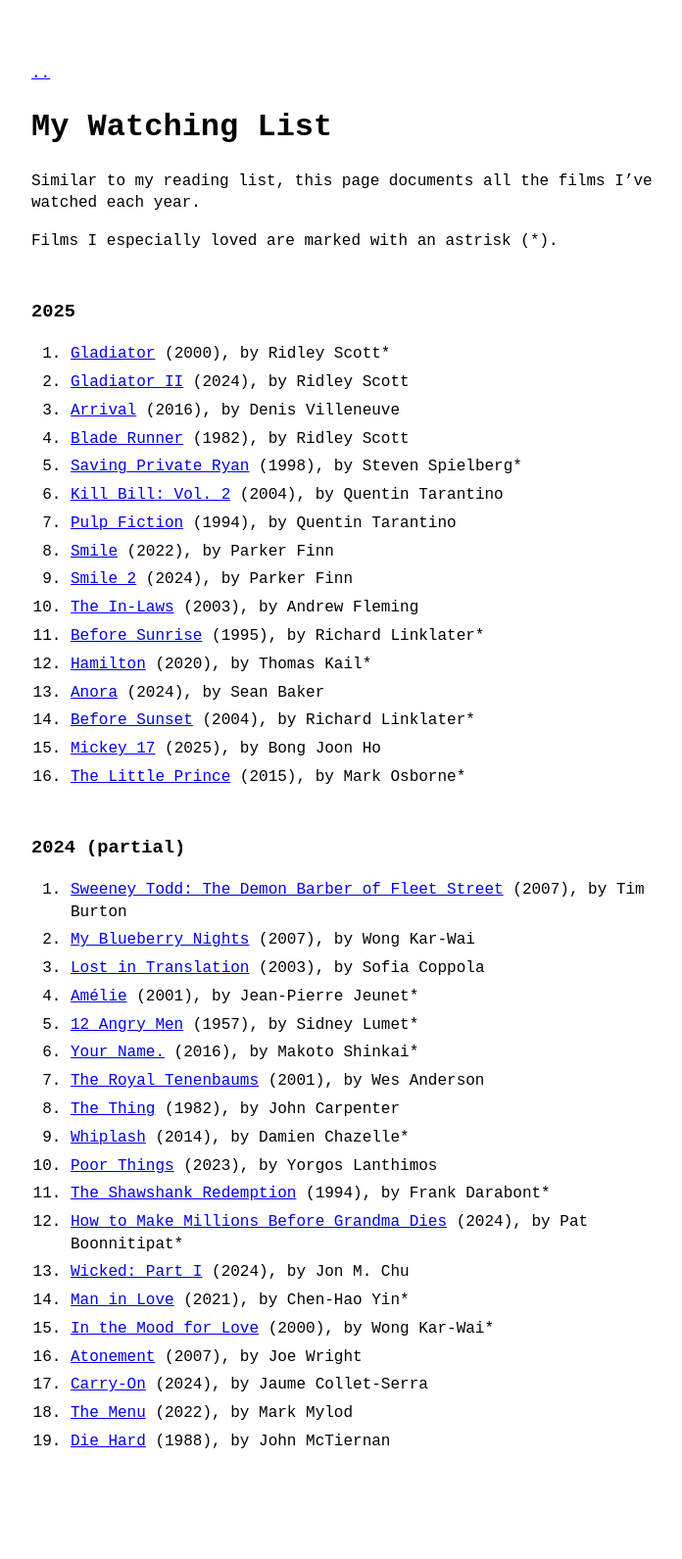
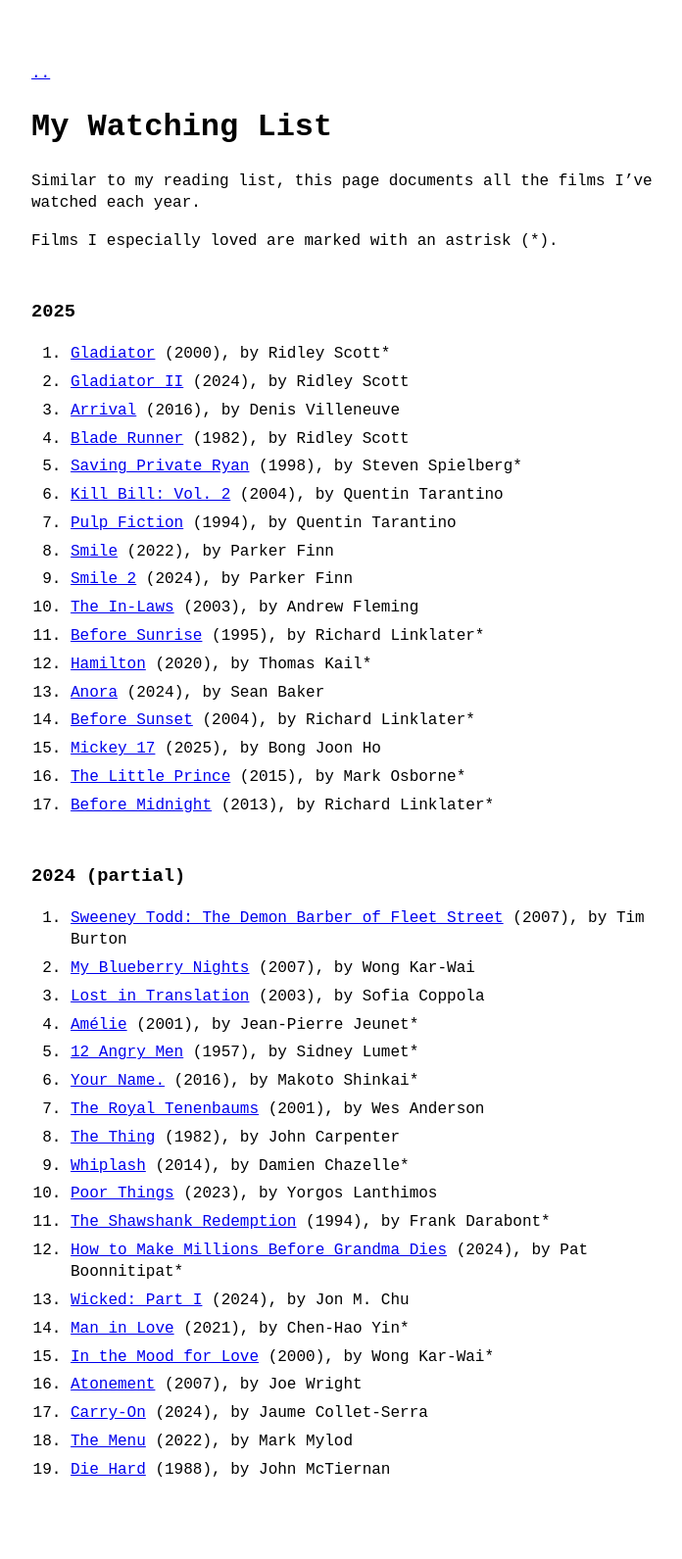
Before and after one commit to llucasly/llucasly.github.io, a Jekyll site: the page built from watching list.md, in a window 1280 px wide. Shown: the whole page at 98% size, without its empty margins (288-984 px from the left). Built offline with Jekyll 4.4.1, drawn with Linux system fonts in a browser that asks for light colours; before the commit the page ends 1562 px from its top, so only the background shows below that.

Commit message:
Added Movie

```diff
--- a/watching list.md
+++ b/watching list.md
@@ -24,6 +24,7 @@ Films I especially loved are marked with an astrisk (*).
 14. [Before Sunset](https://letterboxd.com/film/before-sunset/) (2004), by Richard Linklater*
 15. [Mickey 17](https://letterboxd.com/film/mickey-17/) (2025), by Bong Joon Ho
 16. [The Little Prince](https://letterboxd.com/film/the-little-prince-2015/) (2015), by Mark Osborne*
+17. [Before Midnight](https://letterboxd.com/film/before-midnight/) (2013), by Richard Linklater*
 
 ### 2024 (partial)
 1. [Sweeney Todd: The Demon Barber of Fleet Street](https://letterboxd.com/film/sweeney-todd-the-demon-barber-of-fleet-street-2007/) (2007), by Tim Burton
```
